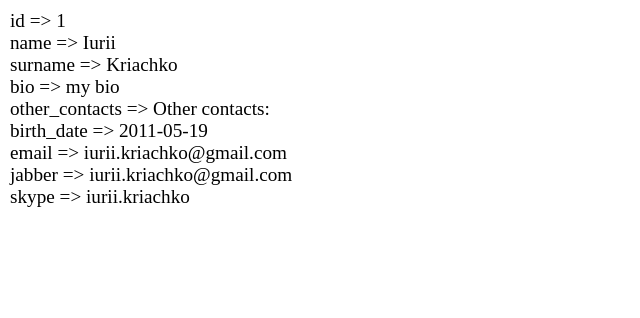
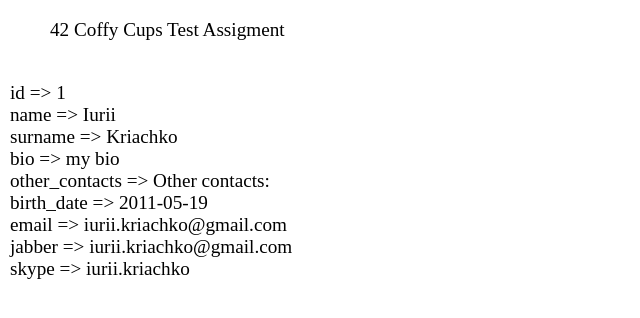
Before and after one commit to yrik/code_example, a Django app: page / in a window 1280 px wide. Shown: the top 318 px of the page, without its empty margins (0-640 px from the left). Run offline with Django 3.2, Linux system fonts and the light colour scheme; data comes from the database, SQL or seed files in the repository.

Commit message:
ticket:8 implemented

```diff
--- a/project42cc/core/static/style.css
+++ b/project42cc/core/static/style.css
@@ -3,3 +3,10 @@ body{
     font-color:#333;
     font-size:1.2em;
 }
+#header ul{
+    list-style:none;
+}
+#header ul li {
+    display:inline;
+    margin-right:25px
+}
--- /dev/null
+++ b/project42cc/core/templatetags/customtags.py
@@ -0,0 +1,16 @@
+from django.core.urlresolvers import reverse
+from django import template
+
+
+register = template.Library()
+
+
+@register.simple_tag
+def edit_link(obj=''):
+    try:
+        url = reverse('admin:%s_%s_change' %
+        (obj._meta.app_label, obj._meta.module_name),  args=[obj.id])
+        return u'<a href="%s">Edit (%s)</a>' % (url,
+                                              obj.__unicode__())
+    except:
+        return ''
--- a/project42cc/templates/base.html
+++ b/project42cc/templates/base.html
@@ -5,7 +5,16 @@
     <title>Test project</title>
     <link rel="stylesheet" type="text/css" href="{{ STATIC_URL }}style.css" />
   </head>
-  <body>
+ {% load customtags %}
+    <div id="header">
+    <ul>
+        <li>42 Coffy Cups Test Assigment</li>
+        <li>{% edit_link user %}</li>
+    </ul>
+    </div>
+    <br/>
+
+ <body>
     {% block body %}
 
     {% endblock %}
--- a/project42cc/templates/index.html
+++ b/project42cc/templates/index.html
@@ -1,7 +1,6 @@
 {% extends 'base.html' %}
 
 {% block body %}
-
 {% for person in persons %}
     {% for name, value in person.get_fields %}
         {% if value %}
```
Also changed, not shown: project42cc/core/templatetags/__init__.py (added).
